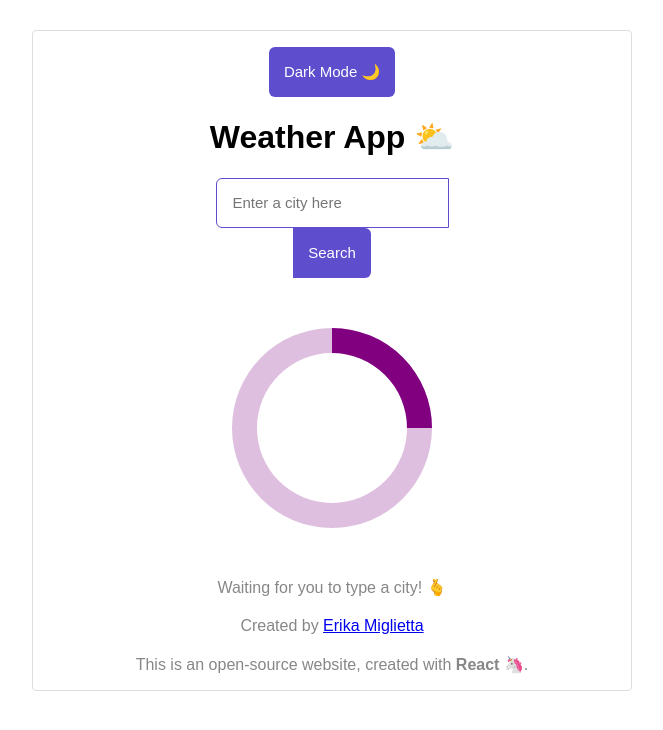
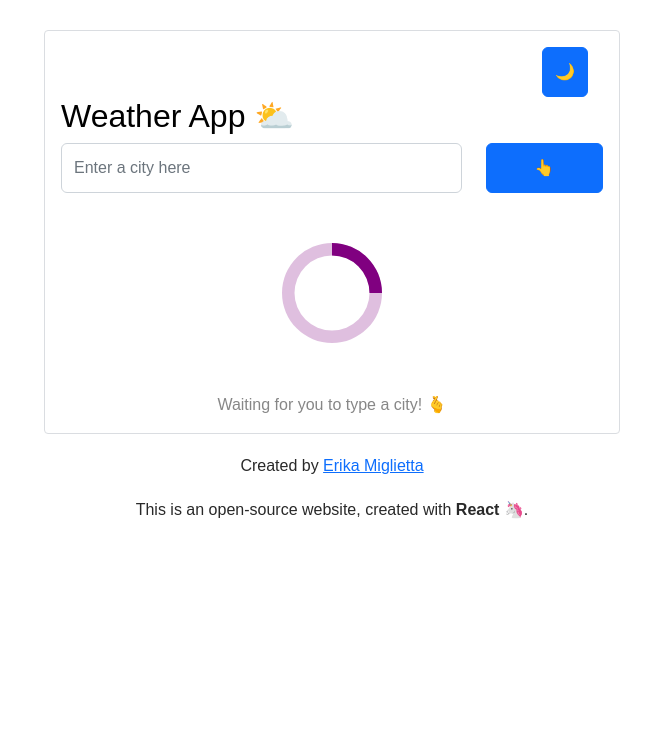
Before and after one commit to erina92/react-weather-app, a React (Create React App) app: page / in a window 1280 px wide. Shown: the top 730 px of the page, without its empty margins (308-971 px from the left). Built offline with nearby package versions, Linux system fonts and the light colour scheme.

Commit message:
imported bootstrap

```diff
--- a/src/App.css
+++ b/src/App.css
@@ -23,6 +23,8 @@
 
 h1 {
   color: black;
+  text-align: start;
+  font-size: 32px;
 }
 
 li {
--- a/src/DarkMode.css
+++ b/src/DarkMode.css
@@ -12,8 +12,9 @@
     color: #292929;
 }
 
-.toggle {
-    border-radius: 6px;
+.dTheme {
+    position: relative;
+    left: 43%;
 }
 
 .dark .city {
--- a/src/DarkMode.js
+++ b/src/DarkMode.js
@@ -14,8 +14,8 @@ export default function DarkMode() {
   }, [theme]);
   return (
     <div className={`DarkMode${theme}`}>
-      <button onClick={toggleTheme} className="toggle">
-        Dark Mode 🌙
+      <button onClick={toggleTheme} className="btn btn-primary dTheme">
+        🌙
       </button>
     </div>
   );
--- a/src/WeatherSearch.js
+++ b/src/WeatherSearch.js
@@ -63,6 +63,7 @@ export default function WeatherSearch() {
       wind: Math.round(response.data.wind.speed),
       icon: response.data.weather[0].icon,
       date: new Date(response.data.dt * 1000),
+      city: response.data.name,
     });
   }
 
@@ -84,10 +85,11 @@ export default function WeatherSearch() {
             type="search"
             placeholder="Enter a city here"
             onChange={updateCity}
+            className="form-control"
           />
         </div>
         <div className="col-3">
-          <button>Search</button>
+          <button className="btn btn-primary w-100">👆</button>
         </div>
       </div>
     </form>
@@ -95,8 +97,9 @@ export default function WeatherSearch() {
 
   if (loaded) {
     return (
-      <div>
+      <div className="Weather">
         {form}
+        <div className="WeatherInfo">
           <div className="date">
             <FormattedDate date={weatherData.date} />
           </div>
@@ -118,6 +121,7 @@ export default function WeatherSearch() {
             </li>
           </ul>
         </div>
+      </div>
     );
   } else {
     return (
@@ -127,8 +131,8 @@ export default function WeatherSearch() {
           <ReactLoading
             type="spin"
             color="purple"
-            height={200}
-            width={200}
+            height={100}
+            width={100}
             className="loader"
           />
         </p>
--- a/src/index.js
+++ b/src/index.js
@@ -1,5 +1,6 @@
 import React from "react";
 import ReactDOM from "react-dom/client";
+import "bootstrap/dist/css/bootstrap.css";
 import "./index.css";
 import App from "./App";
 import reportWebVitals from "./reportWebVitals";
```
Also changed, not shown: src/App.js (+5 -9 lines). Lines whose indentation alone changed are shown as unchanged.
